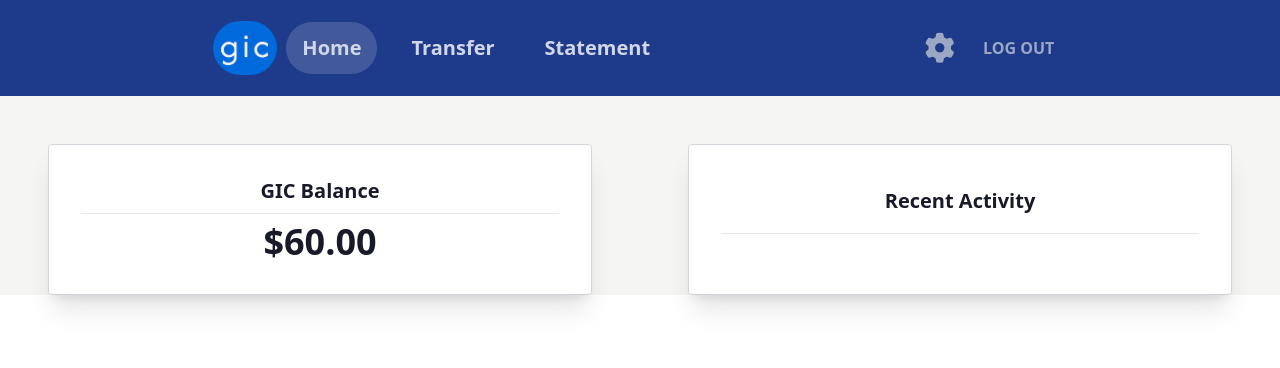
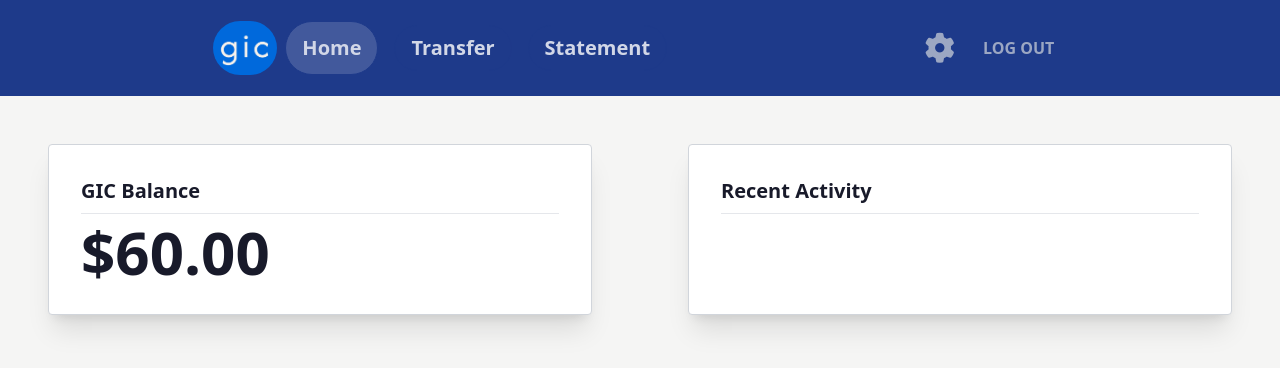
Before and after one commit to kiblykat/simple-bank-app, a React (Vite) app: page / in a window 1280 px wide. Both pictures are taken after a click on the button "Home". Shown: the top 368 px of the page. Built offline with nearby package versions, Linux system fonts and the light colour scheme.

Commit message:
Home: update layout and styling for GIC Balance and Recent Activity cards

```diff
--- a/src/pages/Home.tsx
+++ b/src/pages/Home.tsx
@@ -15,23 +15,23 @@ const Home = () => {
 
   return (
     <>
-      <div className=" bg-stone-100 h-full">
-        <div className="grid grid-cols-1 md:grid-cols-2 lg:grid-cols-4">
-          <div className="card bg-base-100 shadow-xl md:col-span-2 lg:col-span-2 mx-12 md:mt-12 border border-gray-300">
+      <div className="bg-stone-100 h-screen">
+        <div className="grid grid-cols-4">
+          <div className="card bg-base-100 shadow-xl col-span-4 md:col-span-2 mx-12 mt-12 border border-gray-300">
             <div className="card-body">
-              <div className="card-title m-auto">GIC Balance</div>
+              <div className="card-title">GIC Balance</div>
               <hr></hr>
-              <div className="m-auto">
-                <h1 className=" text-4xl font-semibold">$60.00</h1>
+              <div className="">
+                <h1 className=" text-6xl font-semibold">$60.00</h1>
               </div>
             </div>
           </div>
-          <div className="card bg-base-100 shadow-xl md:col-span-2 lg:col-span-2 mx-12 mt-4 md:mt-12 border border-gray-300">
+          <div className="card bg-base-100 shadow-xl col-span-4 md:col-span-2 mx-12 mt-4 md:mt-12 border border-gray-300">
             <div className="card-body">
-              <div className="card-title m-auto">Recent Activity</div>
+              <div className="card-title">Recent Activity</div>
               <hr></hr>
-              <div className="m-auto">
-                <h1 className=" text-4xl font-semibold"></h1>
+              <div className="">
+                <h1 className=" text-6xl font-semibold"></h1>
               </div>
             </div>
           </div>
```
